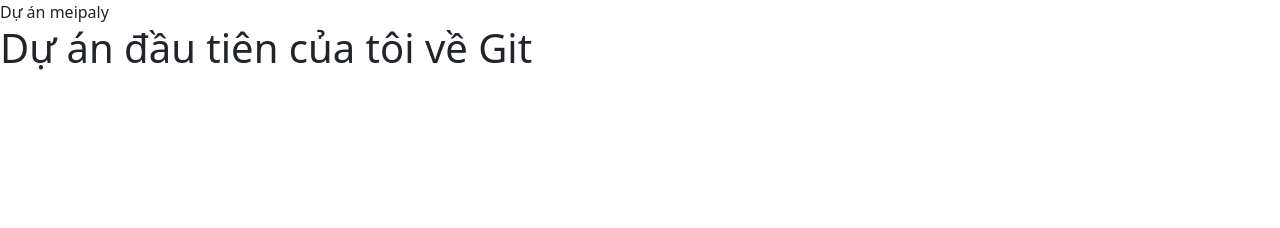
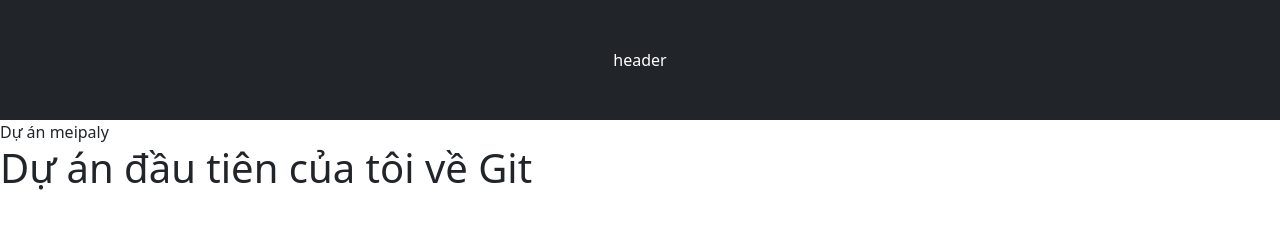
Before and after one commit to BaoRoyal27/Project-Git, a plain HTML site: page index.html in a window 1280 px wide. Drawn offline with nearby package versions, Linux system fonts and the light colour scheme.

Commit message:
version2

```diff
--- a/index.html
+++ b/index.html
@@ -19,7 +19,9 @@
     </head>
 
     <body>
-
+        <header class="bg-dark text-white text-center p-5">
+            header
+        </header>
         <div class="div">
             Dự án meipaly
             <h1>Dự án đầu tiên của tôi về Git</h1>
--- /dev/null
+++ b/style.css
@@ -0,0 +1,4 @@
+*{
+    margin: 0;
+    padding: 0;
+}
```
Also changed, not shown: 1 other file.
